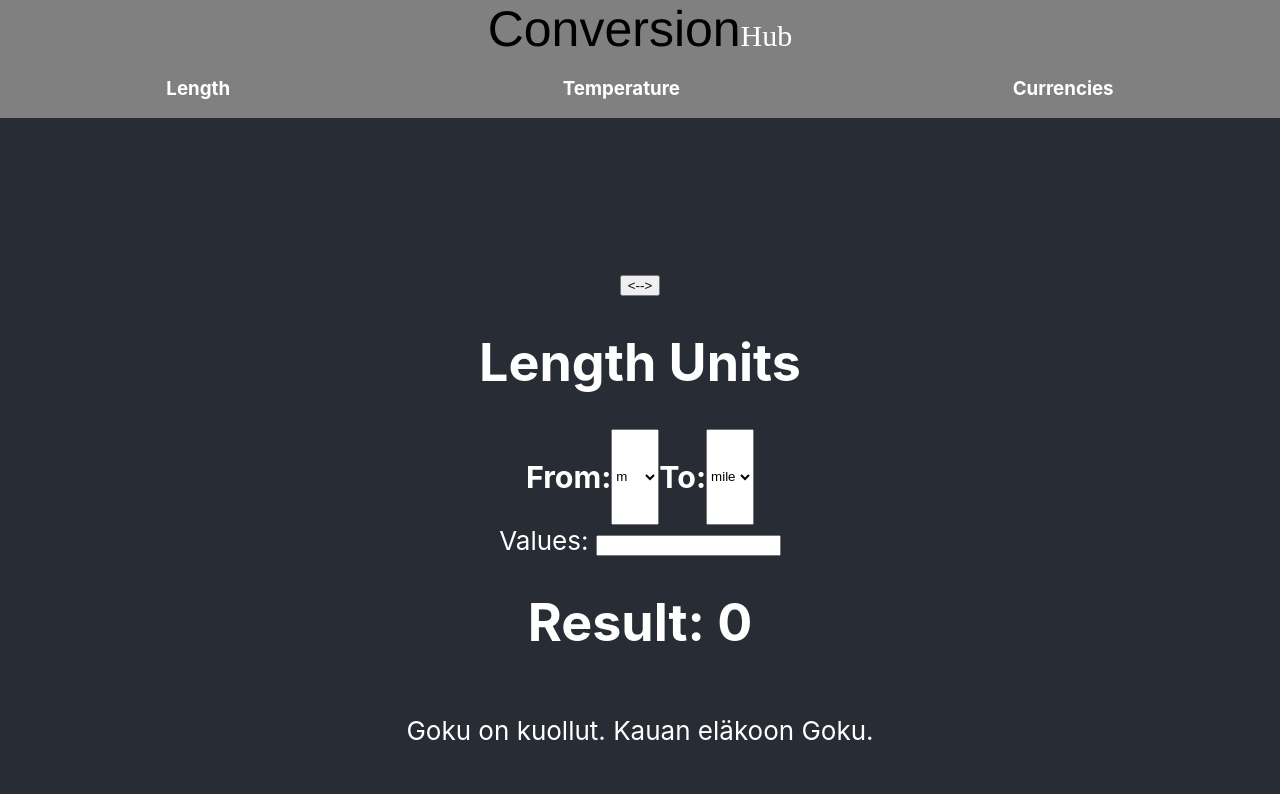
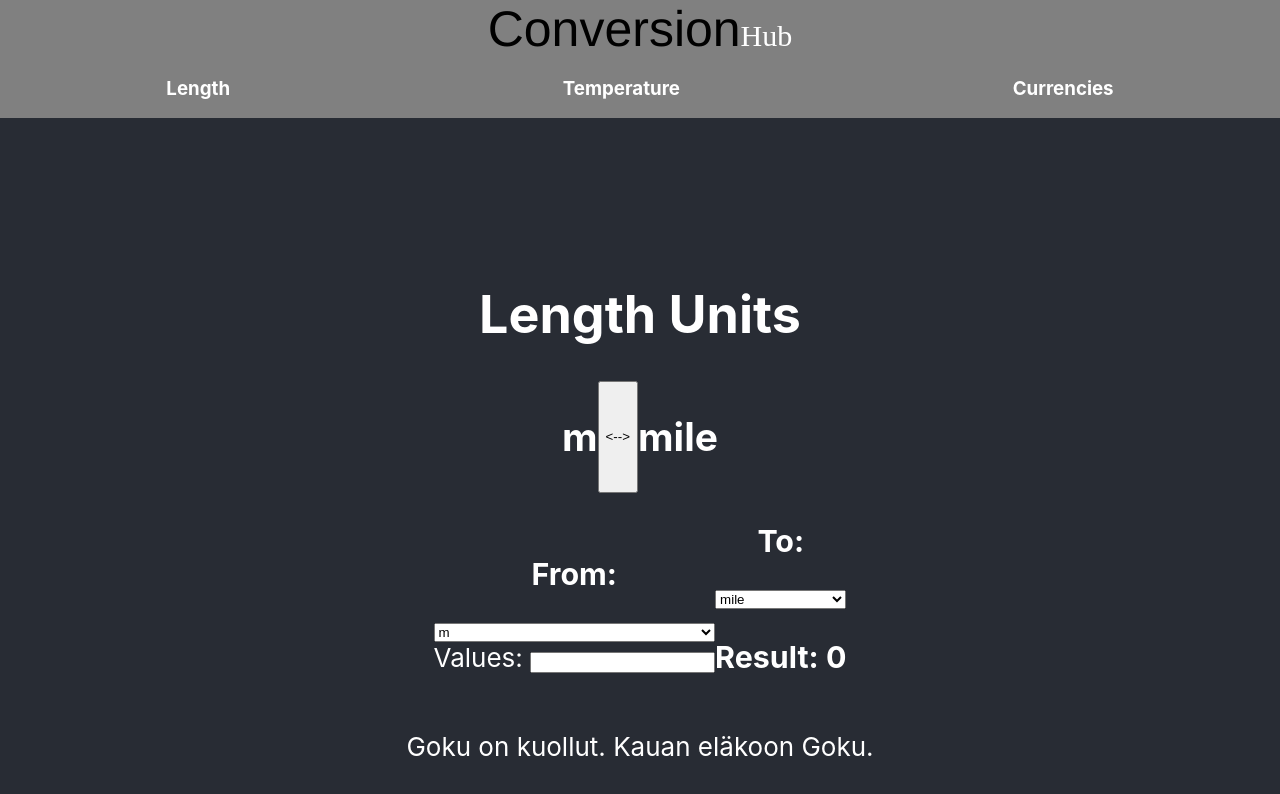
Before and after one commit to eetu-niittymaki/ConversionHub, a React (Create React App) app: page / in a window 1280 px wide. Both pictures are taken after a click on the element "Length". Shown: the top 794 px of the page. Built offline with nearby package versions, Linux system fonts and the light colour scheme.

Commit message:
Add styling to LenghtForm.js

```diff
--- a/src/Components/LengthForm.js
+++ b/src/Components/LengthForm.js
@@ -16,13 +16,16 @@ export default function MyForm() {
                 "mile": 1609.344,
             }
 
-    console.log(units["mm"])
-
     return (
         <div>
-            <button onClick={() => setChange(!change)}>{"<-->"}</button>
             <h1>Length Units</h1>
+            <div style={{display: "flex", flexDirection:"row", justifyContent: "center"}}>
+                <h2>{firstSelection}</h2>
+                <button onClick={() => { setFirstSelection(lastSelection) ; setLastSelection(firstSelection) }}>{"<-->"}</button>
+                <h2>{lastSelection}</h2>
+            </div>
             <div style={{display: "flex", flexDirection: "row", justifyContent: "center"}}>
+                <div style={{display: "flex", flexDirection: "column", justifyContent: "center"}}>
                     <h3>From: </h3>
                     <select name="firstSelection"
                             id="firstSelection"
@@ -32,6 +35,13 @@ export default function MyForm() {
                                     <option value={unit}>{unit}</option>
                                 ))}
                     </select>
+                    <form>
+                        <label>
+                            Values: <input type="text" value={value} onChange={handleChange}/>
+                        </label>
+                    </form>
+                </div>
+                <div style={{display: "flex", flexDirection: "column", justifyContent: "center"}}>
                     <h3>To: </h3>
                     <select name="lastSelection"
                             id="lastSelection"
@@ -41,13 +51,9 @@ export default function MyForm() {
                                     <option value={unit}>{unit}</option>
                                 ))}
                     </select>
+                    <h3>Result: {value * (units[firstSelection] / units[lastSelection])}</h3>
                     </div>
-            <form>
-                <label>
-                    Values: <input type="text" value={value} onChange={handleChange}/>
-                </label>
-            </form>
-            <h1>Result: {value * (units[firstSelection] / units[lastSelection])}</h1>
+            </div>
         </div>
     )
   }
```
Lines whose indentation alone changed are shown as unchanged.
